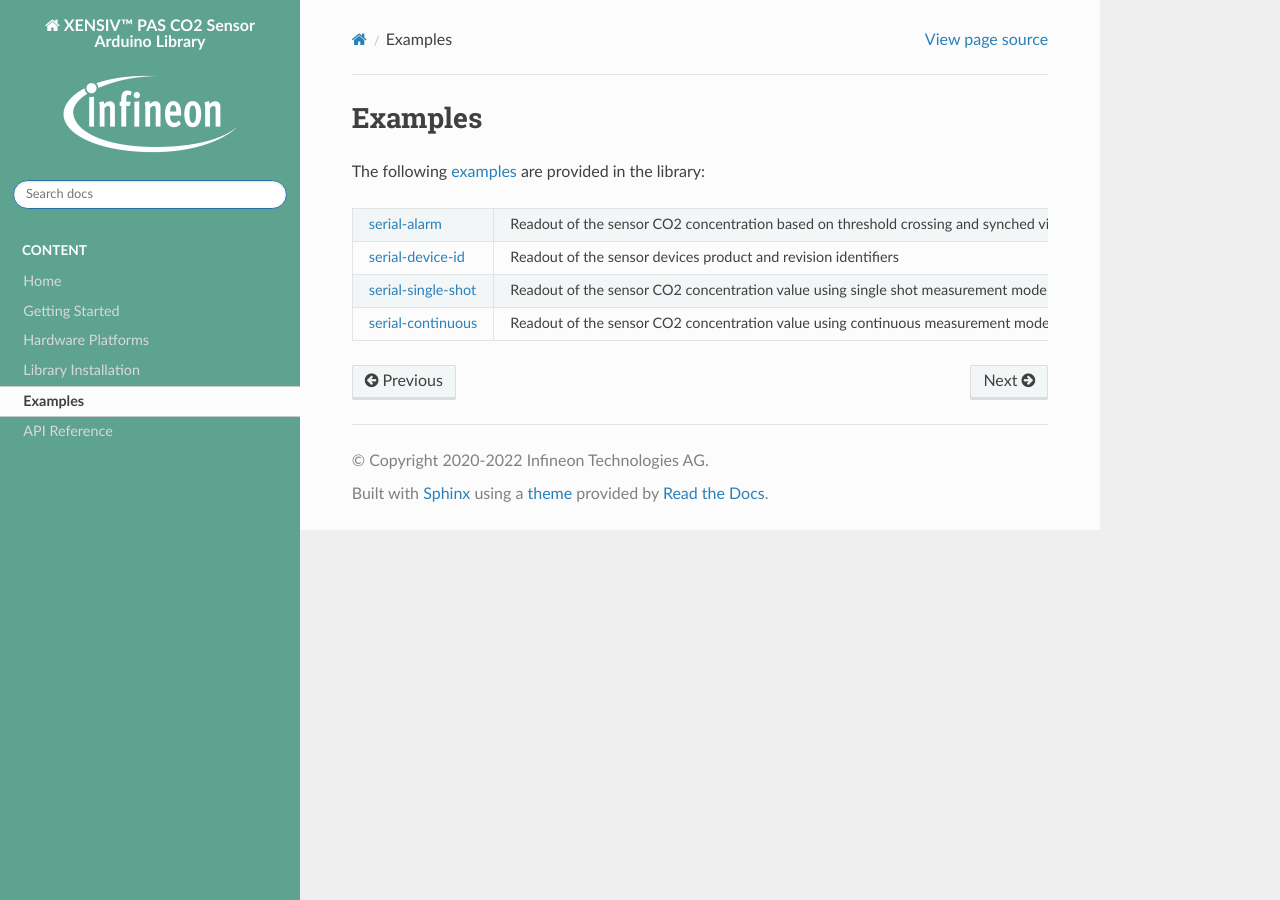
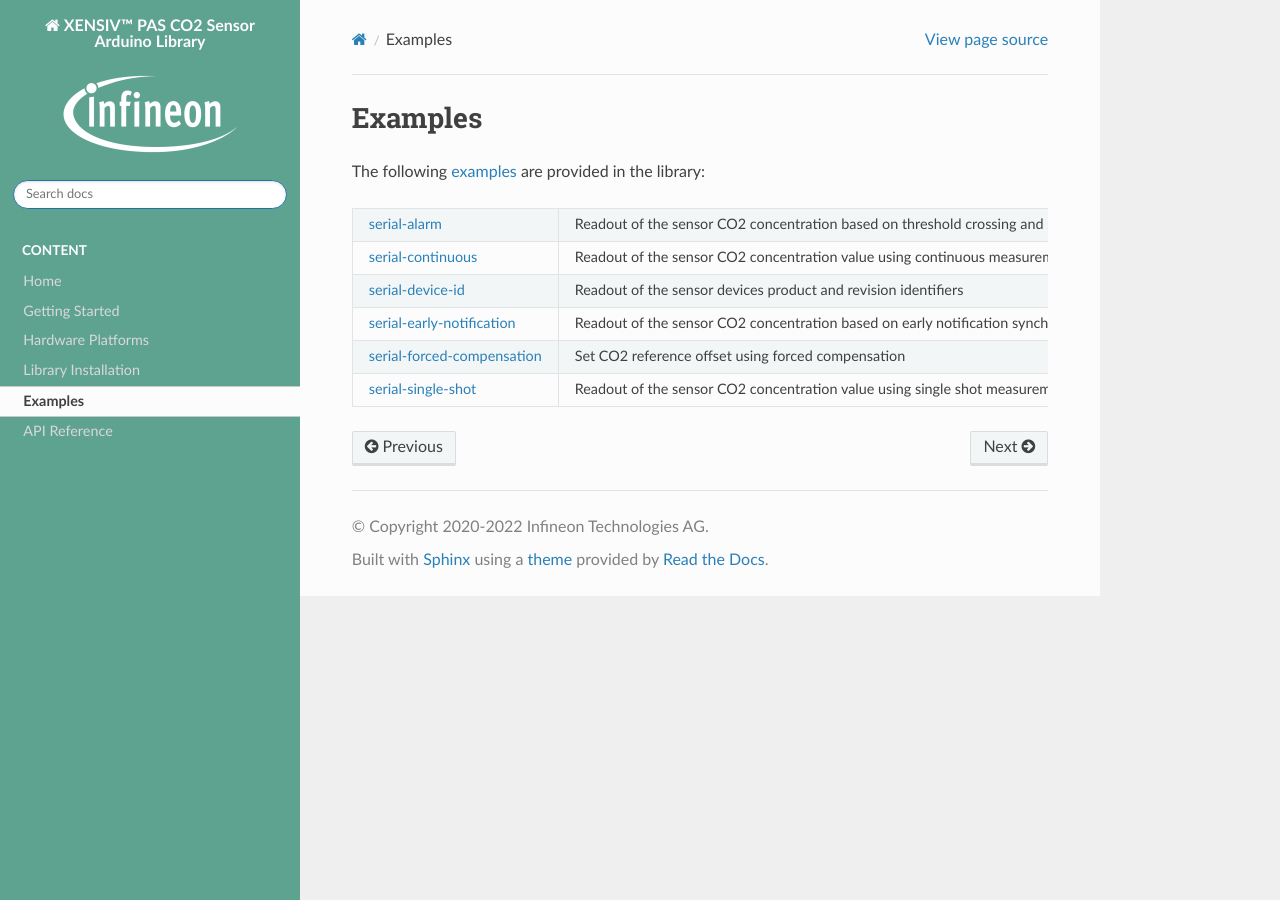
Before and after one commit to Infineon/arduino-pas-co2-sensor, a Sphinx documentation site: the page built from docs/examples.rst, in a window 1280 px wide. Built offline with Sphinx 7.4.7 and the Read the Docs theme 2.0.0, drawn with Linux system fonts in a browser that asks for light colours.

Commit message:
Updated examples docs section

```diff
--- a/docs/examples.rst
+++ b/docs/examples.rst
@@ -9,9 +9,13 @@
 
     * - `serial-alarm <https://github.com/Infineon/arduino-pas-co2-sensor/tree/master/examples/serial-alarm>`_
       - Readout of the sensor CO2 concentration based on threshold crossing and synched via hardware interrupt
+    * - `serial-continuous <https://github.com/Infineon/arduino-pas-co2-sensor/tree/master/examples/serial-continuous>`_
+      - Readout of the sensor CO2 concentration value using continuous measurement mode
     * - `serial-device-id <https://github.com/Infineon/arduino-pas-co2-sensor/tree/master/examples/serial-device-id>`_
       - Readout of the sensor devices product and revision identifiers
+    * - `serial-early-notification <https://github.com/Infineon/arduino-pas-co2-sensor/tree/master/examples/serial-early-notification>`_
+      - Readout of the sensor CO2 concentration based on early notification synched via hardware interrupt
+    * - `serial-forced-compensation <https://github.com/Infineon/arduino-pas-co2-sensor/tree/master/examples/serial-forced-compensation>`_
+      - Set CO2 reference offset using forced compensation
     * - `serial-single-shot <https://github.com/Infineon/arduino-pas-co2-sensor/tree/master/examples/serial-single-shot>`_
       - Readout of the sensor CO2 concentration value using single shot measurement mode
-    * - `serial-continuous <https://github.com/Infineon/arduino-pas-co2-sensor/tree/master/examples/serial-continuous>`_
-      - Readout of the sensor CO2 concentration value using continuous measurement mode
```
